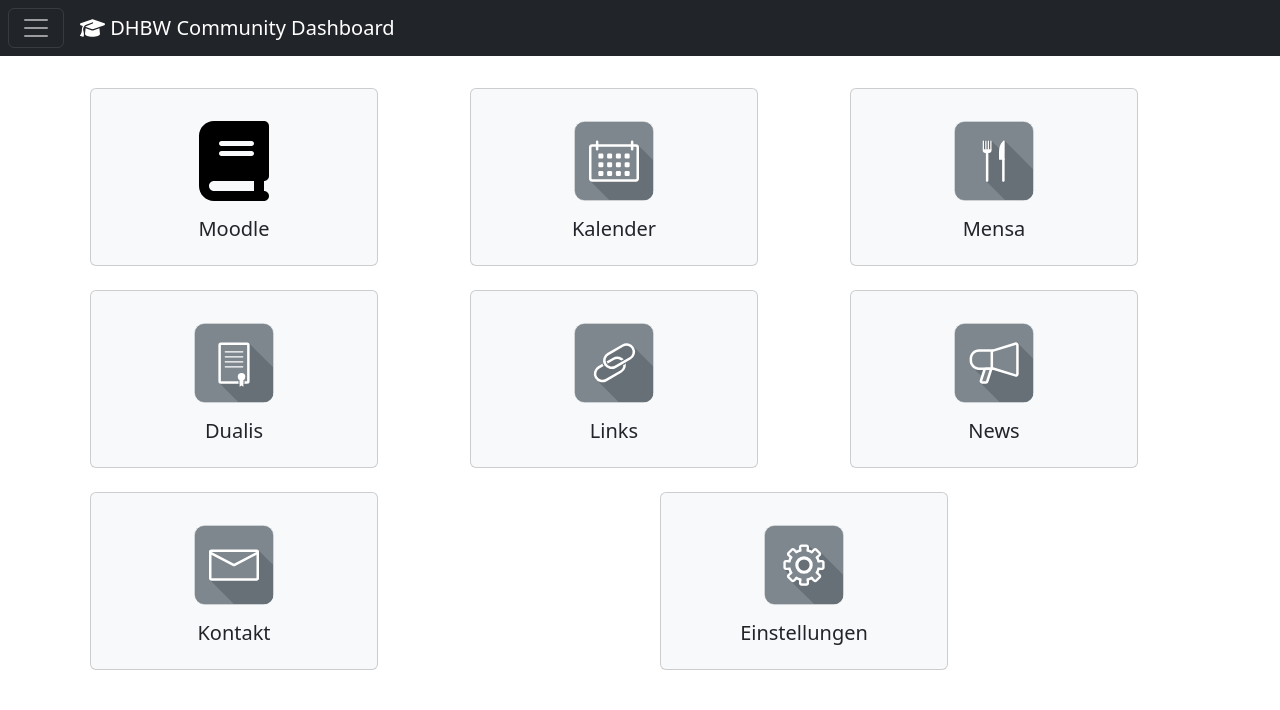
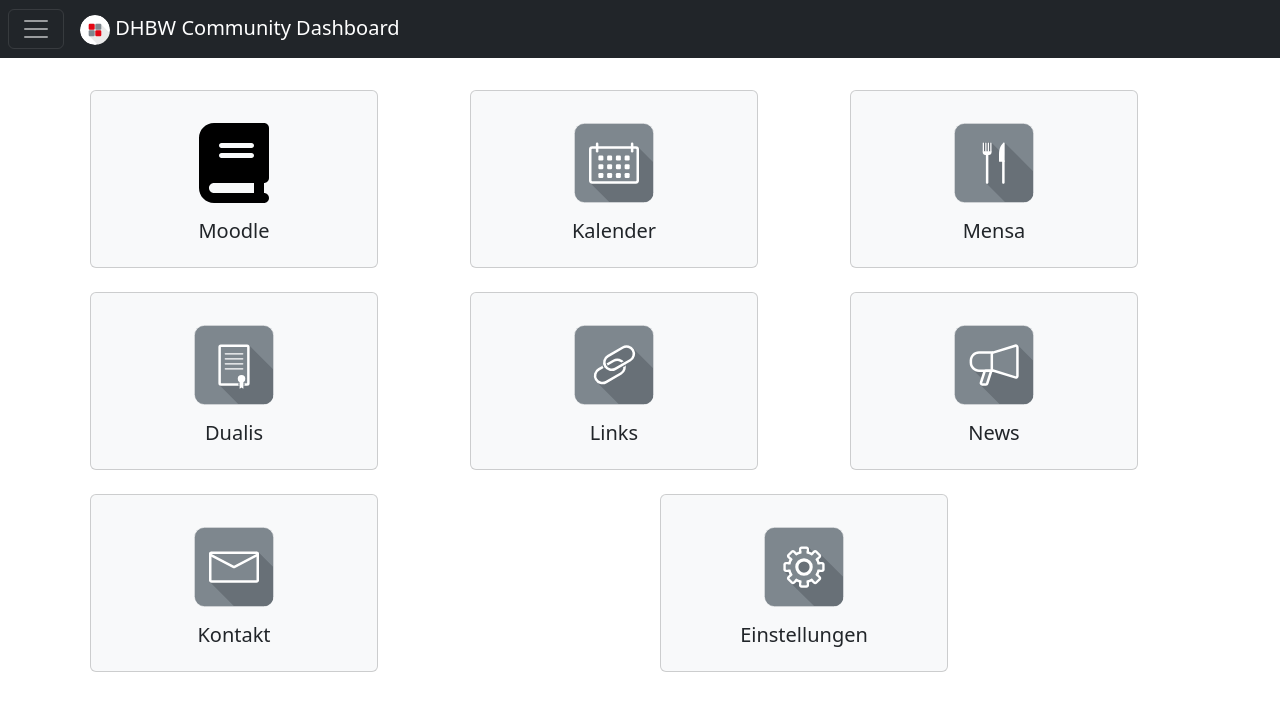
Before and after one commit to clueless-capybaras/dhbw-community-dashboard, a React (Create React App) app in the folder app/frontend/: page / in a window 1280 px wide. Shown: the top 710 px of the page. Built offline with nearby package versions, Linux system fonts and the light colour scheme.

Commit message:
Changed logo in navbar

```diff
--- a/app/frontend/src/components/Navibar.js
+++ b/app/frontend/src/components/Navibar.js
@@ -3,8 +3,8 @@
 import Offcanvas from 'react-bootstrap/Offcanvas';
 import Dashboard from "./Dashboard";
 
-import { FontAwesomeIcon } from '@fortawesome/react-fontawesome'
-import { faGraduationCap } from '@fortawesome/free-solid-svg-icons'
+import logo from "../icons/LOGO_DHBWCD.svg";
+
 import { Link } from 'react-router-dom';
 
 function Navibar() {
@@ -28,7 +28,7 @@
           </Navbar.Offcanvas>
           <Navbar.Brand>
             <Link to='/' style={{textDecoration: 'none', color: 'white'}}>
-              <FontAwesomeIcon icon={faGraduationCap} />
+              <img src={logo} alt="Logo" style={{height: '30px', width: '30px'}}/>
               {' '}
               DHBW Community Dashboard
             </Link>
```
